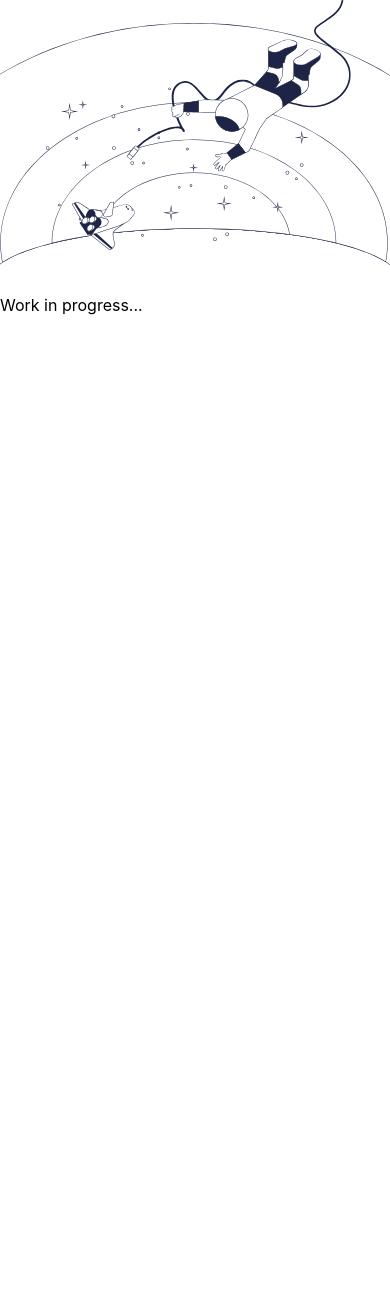
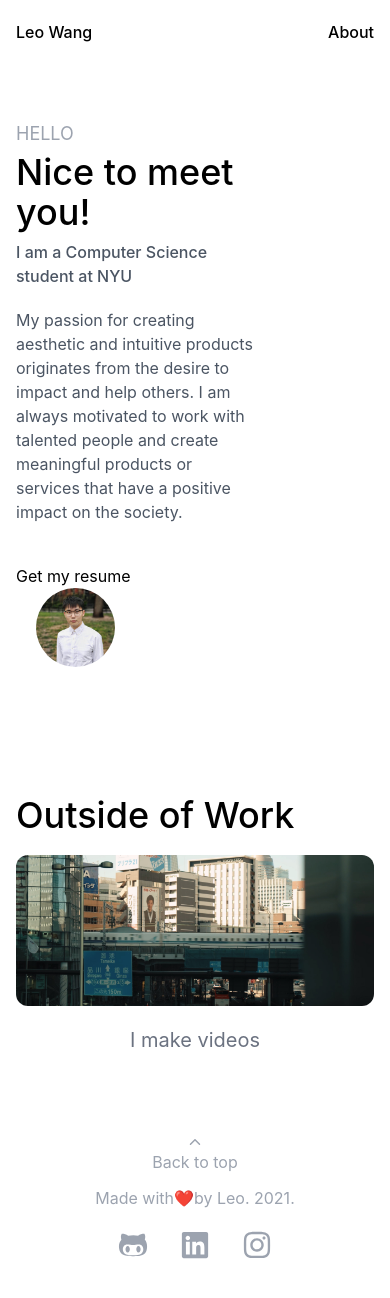
Before and after one commit to LihaoWang/next-portfolio-2021, a Next.js app: page /about in a window 390 px wide. Before the commit the page ends 844 px from the top, so only its background shows below. Built offline with nearby package versions, Linux system fonts and the light colour scheme.

Commit message:
added about page

```diff
--- a/components/GithubButton.js
+++ b/components/GithubButton.js
@@ -4,7 +4,7 @@ function GithubButton({ href }) {
   return (
     <div>
       <a href={href}>
-        <button className="px-4 py-3 bg-gray-600 text-white text-xl my-10 flex flex-row justify-center items-center hover:bg-black">
+        <button className="px-4 py-3 bg-gray-600 text-white text-lg my-10 flex flex-row justify-center items-center hover:bg-black">
           <FaGithubAlt className="mr-2" />
           Github Repo
         </button>
--- a/components/Hero.js
+++ b/components/Hero.js
@@ -2,9 +2,9 @@ import React from "react";
 
 function Hero() {
   return (
-    <div className="flex flex-col justify-center items-center mb-20 mt-10">
+    <div className="flex flex-col justify-center items-center mb-20 mt-20">
       <img className="max-w-full w-40" src="avatar.png" alt="" />
-      <div className="flex flex-col justify-start items-start mt-5 max-w-xl">
+      <div className="flex flex-col justify-start items-start mt-5 md:mt-10 max-w-xl">
         <p className="text-xl text-gray-500 tracking-wider font-bold">
           HI I&apos;M LEO{" "}
         </p>
--- a/pages/about.js
+++ b/pages/about.js
@@ -1,10 +1,45 @@
-import React from "react";
-
+import React, { useState } from "react";
+import Nav from "../components/Nav";
+import Footer from "../components/Footer";
 function about() {
   return (
     <div>
-      <img className="max-w-full" src="404.svg" alt="" />
-      <h1>Work in progress...</h1>
+      <Nav />
+      <div className=" flex flex-col justify-center items-center m-auto max-w-screen-lg">
+        <div className="w-full flex flex-col md:flex-row justify-around mt-14 px-4 lg:px-8">
+          <div className="w-2/3 ">
+            <h2 className="text-lg text-gray-400">HELLO</h2>
+            <h1 className="text-4xl mt-1 font-medium">Nice to meet you!</h1>
+            <p className="mt-2 text-gray-600 font-medium">
+              I am a Computer Science student at NYU
+            </p>
+            <p className="mt-5 text-gray-600">
+              My passion for creating aesthetic and intuitive products
+              originates from the desire to impact and help others. I am always
+              motivated to work with talented people and create meaningful
+              products or services that have a positive impact on the society.
+            </p>
+            <div className="mt-10">
+              <a href="#">Get my resume</a>
+            </div>
+          </div>
+          <div className="w-1/3 px-5">
+            <img className="rounded-full" src="me.png" />
+          </div>
+        </div>
+        <div className="w-full px-4 lg:px-8 mt-20">
+          <h1 className=" text-4xl mt-12 font-medium">Outside of Work</h1>
+          <div className="mt-5 mb-10">
+            <a href="https://youtu.be/UQQcZKcCItA">
+              <img className="rounded-xl" src="images/cinema.jpg" />
+            </a>
+            <h1 className="text-center text-xl mt-5 text-gray-500 ">
+              I make videos
+            </h1>
+          </div>
+        </div>
+      </div>
+      <Footer href="/about" />
     </div>
   );
 }
--- a/pages/easyTime.js
+++ b/pages/easyTime.js
@@ -1,16 +1,19 @@
 import React from "react";
 import Nav from "../components/Nav";
 import GithubButton from "../components/GithubButton";
-import { FaGithubAlt } from "react-icons/fa";
-// import DevIcon from "devicon-react-svg";
+import Head from "next/head";
 import Footer from "../components/Footer";
 function easyTime() {
   return (
     <div>
+      <Head>
+        <title>Easy Time Complexity</title>
+        <meta name="description" content="Generated by create next app" />
+      </Head>
       <Nav />
       {/* <img className="max-w-full" src="404.svg" alt="" /> */}
       <div className=" flex flex-col justify-center items-center m-auto max-w-screen-lg">
-        <h1 className="mt-24 font-bold text-4xl">Easy Time Complexity</h1>
+        <h1 className="mt-24 font-medium text-4xl">Easy Time Complexity</h1>
         <p className="mt-10 text-xl">Short Description</p>
         <GithubButton href="https://github.com/LihaoWang/next-portfolio-2021" />
         {/* <a href="https://github.com/LihaoWang/next-portfolio-2021">
```
Also changed, not shown: public/images/cinema.jpg (added).
